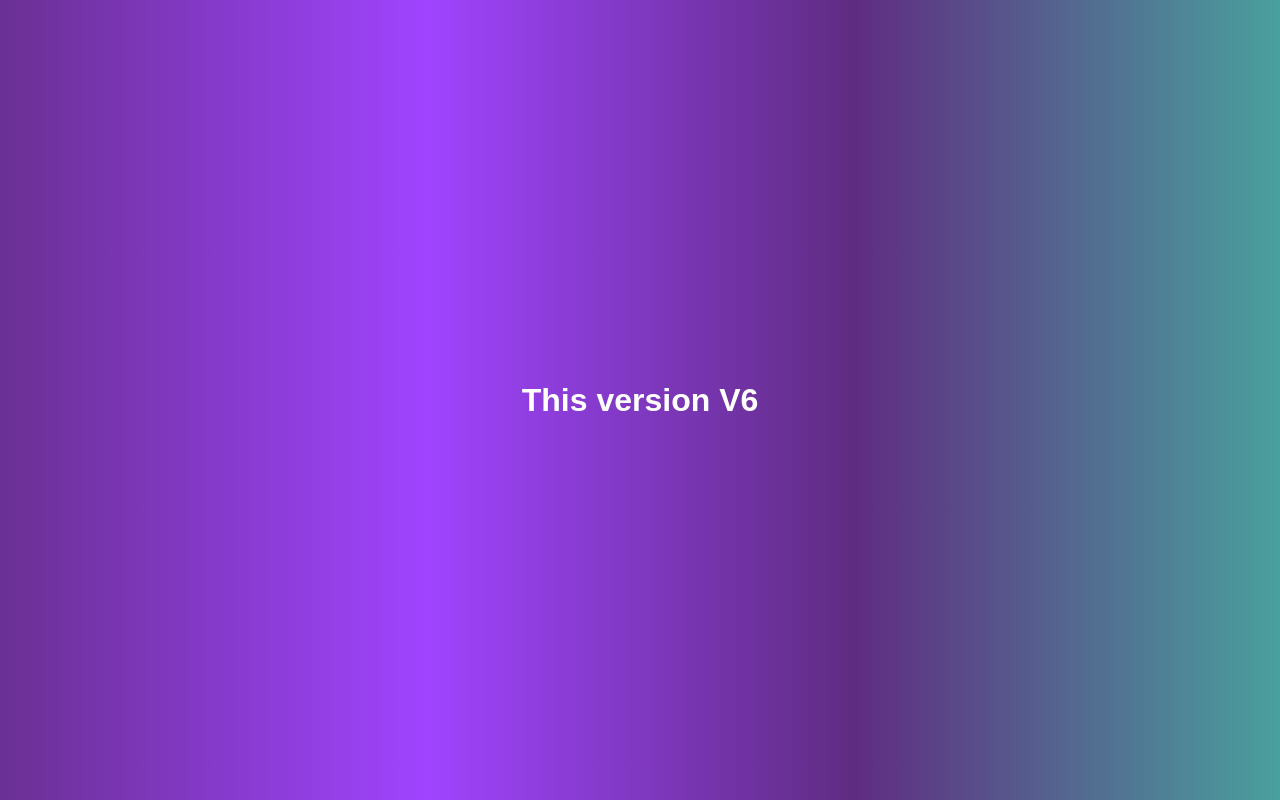
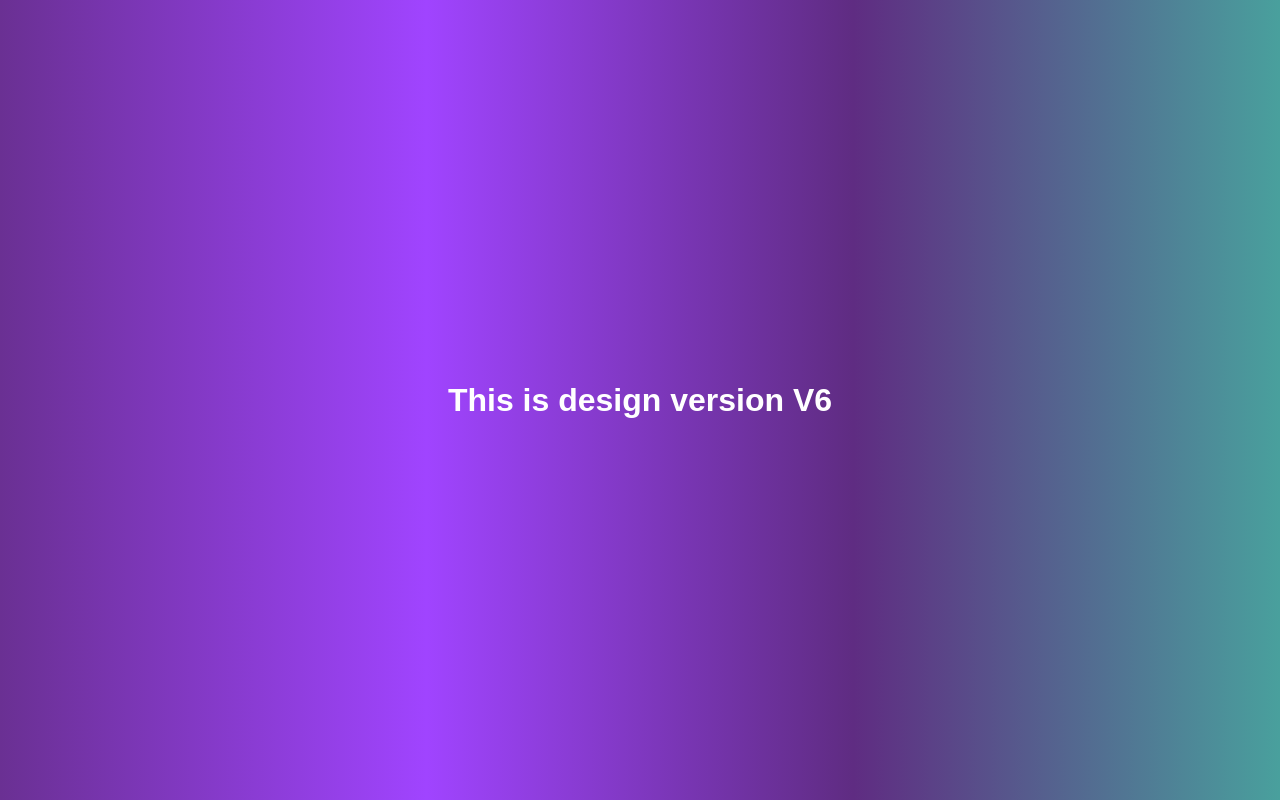
Before and after one commit to prthmthr/git-repo, a plain HTML site: page index.html in a window 1280 px wide. Drawn offline with Linux system fonts and the light colour scheme.

Commit message:
Changed H1

```diff
--- a/index.html
+++ b/index.html
@@ -9,7 +9,7 @@
 </head>
 
 <body>
-    <h1> This version V6</h1>
+    <h1> This is design version V6</h1>
 </body>
 
 </html>
```
